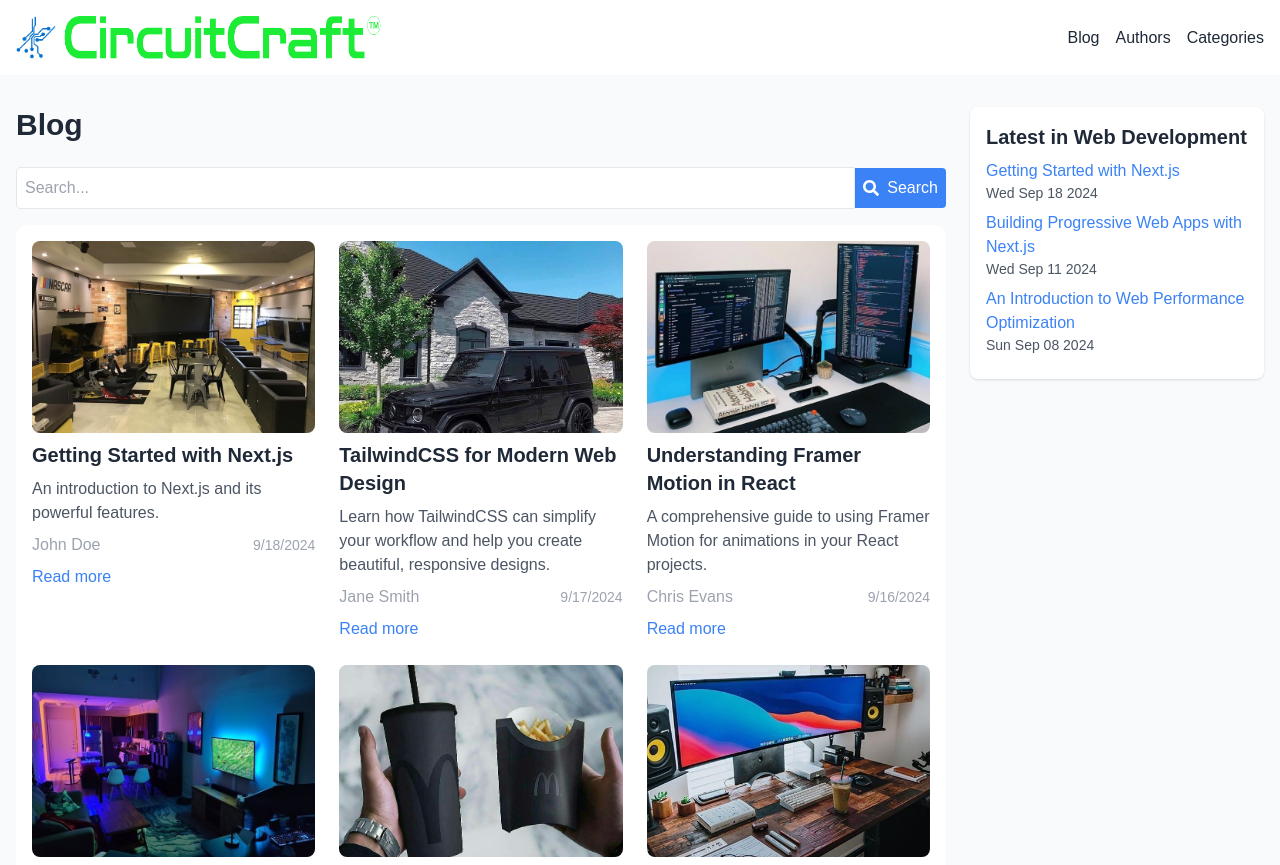
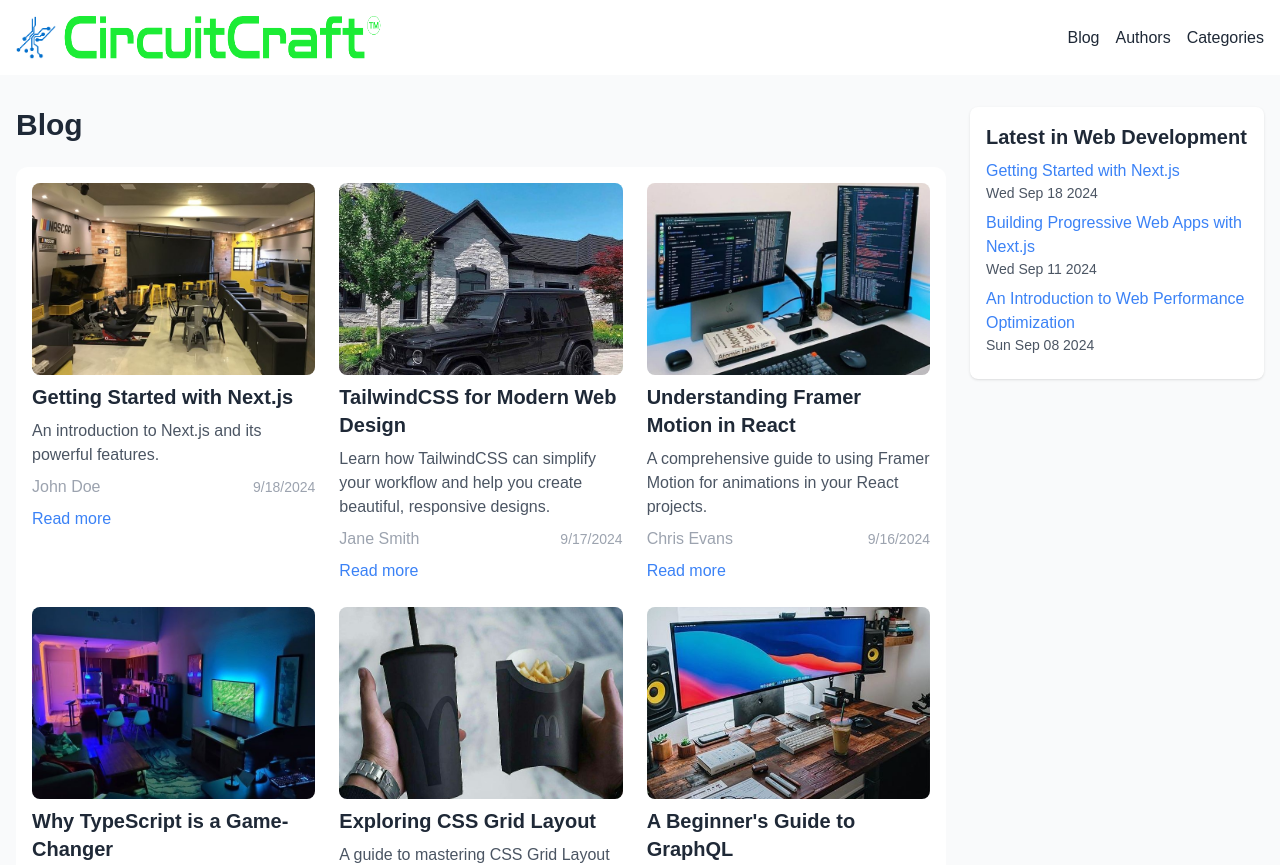
Before and after one commit to Daniel-627/circuitkraft, a Next.js app: page /blog in a window 1280 px wide. Shown: the top 865 px of the page. Built offline with nearby package versions, Linux system fonts and the light colour scheme.

Commit message:
Creating a search page

```diff
--- a/app/blog/[slug]/page.tsx
+++ b/app/blog/[slug]/page.tsx
@@ -1,7 +1,10 @@
+
+
 // app/blog/[slug]/page.tsx
 import { blogPosts } from '../../../data/blogs';
 import { BlogPost } from '../../../types/blog';
 import { notFound } from 'next/navigation';
+import RelatedPostsWidget from '@/components/RelatedPostsWidget'; // Import the RelatedPostsWidget
 
 interface BlogPostPageProps {
   params: { slug: string };
@@ -31,6 +34,9 @@ export default function BlogPostPage({ params }: BlogPostPageProps) {
           <div dangerouslySetInnerHTML={{ __html: post.content }} />
         </div>
       </article>
+
+      {/* Related Posts Widget */}
+      <RelatedPostsWidget currentPost={post} /> {/* Pass the current post to the widget */}
     </div>
   );
 }
--- a/app/blog/page.tsx
+++ b/app/blog/page.tsx
@@ -1,58 +1,23 @@
-'use client'
+'use client';
 
-import { useState } from 'react';
 import { blogPosts } from '@/data/blogs';
 import PostWidget from '@/components/PostWidget';
-import { FaSearch } from 'react-icons/fa'; // Import the search icon
 
 const BlogPage = () => {
-  const [query, setQuery] = useState('');
-  const [filteredPosts, setFilteredPosts] = useState(blogPosts);
-
-  const handleSearch = () => {
-    if (query.length >= 3) {
-      const lowercasedQuery = query.toLowerCase();
-      const results = blogPosts.filter(post =>
-        post.title.toLowerCase().includes(lowercasedQuery) ||
-        post.tags.some(tag => tag.toLowerCase().includes(lowercasedQuery)) ||
-        post.categories.some(category => category.toLowerCase().includes(lowercasedQuery))
-      );
-      setFilteredPosts(results);
-    } else {
-      setFilteredPosts(blogPosts); // Reset to all posts if query is less than 3 characters
-    }
-  };
-
   return (
     <div className="container mx-auto px-4 py-8 grid grid-cols-1 md:grid-cols-4 gap-6">
       <div className="col-span-3">
         <h1 className="text-3xl font-bold mb-6">Blog</h1>
 
-        <div className="flex items-center mb-4">
-          <input
-            type="text"
-            value={query}
-            onChange={(e) => setQuery(e.target.value)}
-            placeholder="Search..."
-            className="border p-2 rounded-l w-full"
-          />
-          <button
-            onClick={handleSearch}
-            className="bg-blue-500 text-white p-2 rounded-r flex items-center"
-          >
-            <FaSearch className="mr-2" /> {/* Add the search icon here */}
-            Search
-          </button>
-        </div>
-
-        <div className="grid grid-cols-3 gap-6 bg-white p-4 rounded-xl">
-          {filteredPosts.map(post => (
+        {/* Display all blog posts */}
+        <div className="grid grid-cols-1 sm:grid-cols-2 lg:grid-cols-3 gap-6 bg-white p-4 rounded-xl">
+          {blogPosts.map(post => (
             <div key={post.id} className="rounded-lg space-y-2">
               <img src={post.featuredImage} alt={post.title} className="w-full h-48 object-cover rounded-lg" />
               <h2 className="text-xl font-semibold mt-2">{post.title}</h2>
-              <p className='text-gray-600'>{post.excerpt}</p>
-              <div className='flex flex-row justify-between items-center'>
-                <p className='text-gray-400'>{post.author.name}</p>
+              <p className="text-gray-600">{post.excerpt}</p>
+              <div className="flex justify-between items-center">
+                <p className="text-gray-400">{post.author.name}</p>
                 <p className="text-gray-400 text-sm">{new Date(post.publishedAt).toLocaleDateString()}</p>
               </div>
               <div className="mt-4">
@@ -63,9 +28,11 @@ const BlogPage = () => {
         </div>
       </div>
 
-      {/* Widget on the right */}
+      {/* Post Widget on the right, with sticky behavior */}
       <div className="hidden md:block col-span-1">
-        <PostWidget />
+        <div className="sticky top-4">
+          <PostWidget />
+        </div>
       </div>
     </div>
   );
--- /dev/null
+++ b/app/search/page.tsx
@@ -0,0 +1,5 @@
+import SearchPage from '@/components/SearchPage';
+
+export default function Search() {
+  return <SearchPage />;
+}
```
